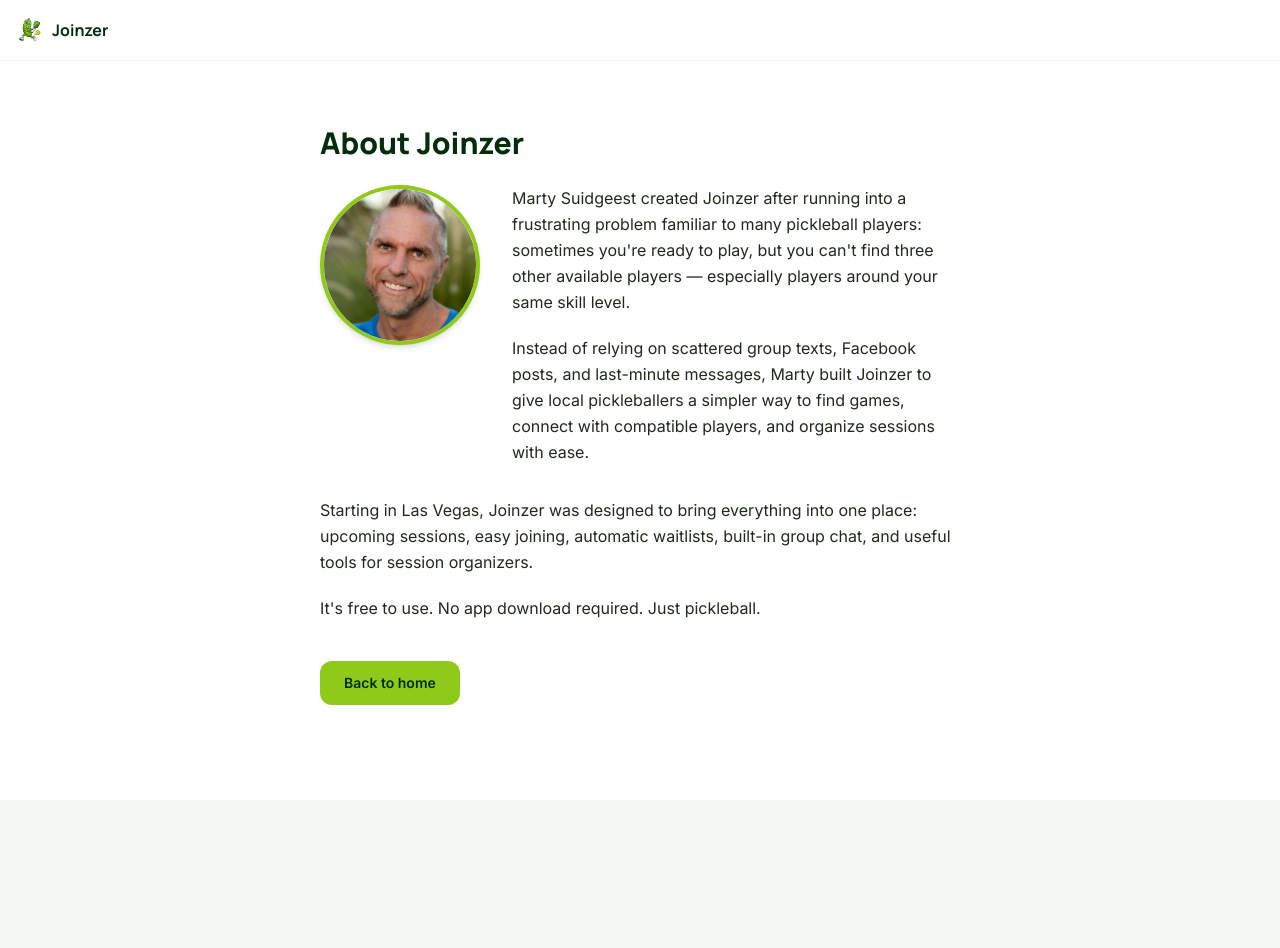
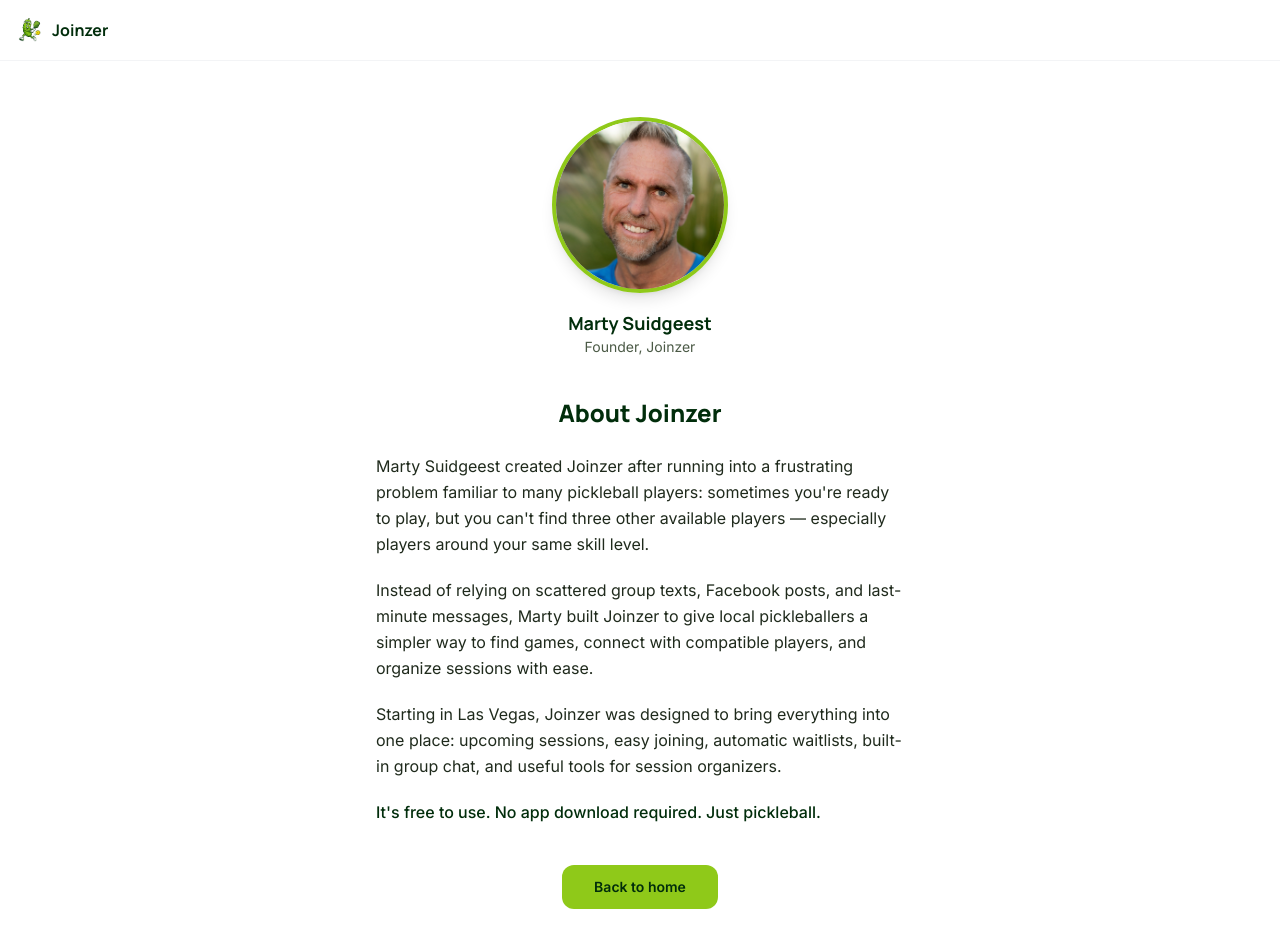
Before and after one commit to suidgma/joinzer, a Next.js app: page /about in a window 1280 px wide. Shown: the top 948 px of the page. Before the commit the page ends 800 px from the top, so only its background shows below. Built offline with nearby package versions, Linux system fonts and the light colour scheme.

Commit message:
Redesign About page with centered photo, name, and cleaner layout

```diff
--- a/app/about/page.tsx
+++ b/app/about/page.tsx
@@ -4,7 +4,7 @@ import Image from 'next/image'
 export default function AboutPage() {
   return (
     <main className="min-h-screen bg-white">
-      {/* Simple nav */}
+      {/* Nav */}
       <header className="border-b border-gray-100 px-4 py-4">
         <Link href="/" className="flex items-center gap-2 w-fit">
           <Image src="/logo.png" alt="Joinzer" width={28} height={28} className="object-contain" />
@@ -12,19 +12,27 @@ export default function AboutPage() {
         </Link>
       </header>
 
-      <div className="max-w-2xl mx-auto px-4 py-16">
-        <h1 className="font-heading text-3xl font-extrabold text-brand-dark mb-6">About Joinzer</h1>
+      <div className="max-w-xl mx-auto px-6 py-14">
 
-        <div className="flex flex-col sm:flex-row gap-8 items-start mb-8">
-          <div className="flex-shrink-0 mx-auto sm:mx-0">
+        {/* Founder photo + name */}
+        <div className="flex flex-col items-center text-center mb-10">
           <Image
             src="/marty.jpeg"
             alt="Marty Suidgeest"
-              width={160}
-              height={160}
-              className="rounded-full object-cover w-40 h-40 border-4 border-brand shadow-md"
+            width={200}
+            height={200}
+            className="rounded-full object-cover w-44 h-44 border-4 border-brand shadow-lg mb-4"
           />
+          <p className="font-heading text-lg font-bold text-brand-dark">Marty Suidgeest</p>
+          <p className="text-sm text-brand-muted">Founder, Joinzer</p>
         </div>
+
+        {/* Heading */}
+        <h1 className="font-heading text-2xl font-extrabold text-brand-dark mb-6 text-center">
+          About Joinzer
+        </h1>
+
+        {/* Body */}
         <div className="space-y-5 text-brand-body text-base leading-relaxed">
           <p>
             Marty Suidgeest created Joinzer after running into a frustrating problem familiar to many pickleball players: sometimes you&apos;re ready to play, but you can&apos;t find three other available players — especially players around your same skill level.
@@ -32,22 +40,19 @@ export default function AboutPage() {
           <p>
             Instead of relying on scattered group texts, Facebook posts, and last-minute messages, Marty built Joinzer to give local pickleballers a simpler way to find games, connect with compatible players, and organize sessions with ease.
           </p>
-          </div>
-        </div>
-
-        <div className="space-y-5 text-brand-body text-base leading-relaxed">
           <p>
             Starting in Las Vegas, Joinzer was designed to bring everything into one place: upcoming sessions, easy joining, automatic waitlists, built-in group chat, and useful tools for session organizers.
           </p>
-          <p>
+          <p className="font-medium text-brand-dark">
             It&apos;s free to use. No app download required. Just pickleball.
           </p>
         </div>
 
-        <div className="mt-10">
+        {/* CTA */}
+        <div className="mt-10 text-center">
           <Link
             href="/"
-            className="inline-block bg-brand text-brand-dark font-semibold px-6 py-3 rounded-xl text-sm hover:bg-brand-hover transition-colors"
+            className="inline-block bg-brand text-brand-dark font-semibold px-8 py-3 rounded-xl text-sm hover:bg-brand-hover transition-colors"
           >
             Back to home
           </Link>
```
Lines whose indentation alone changed are shown as unchanged.
